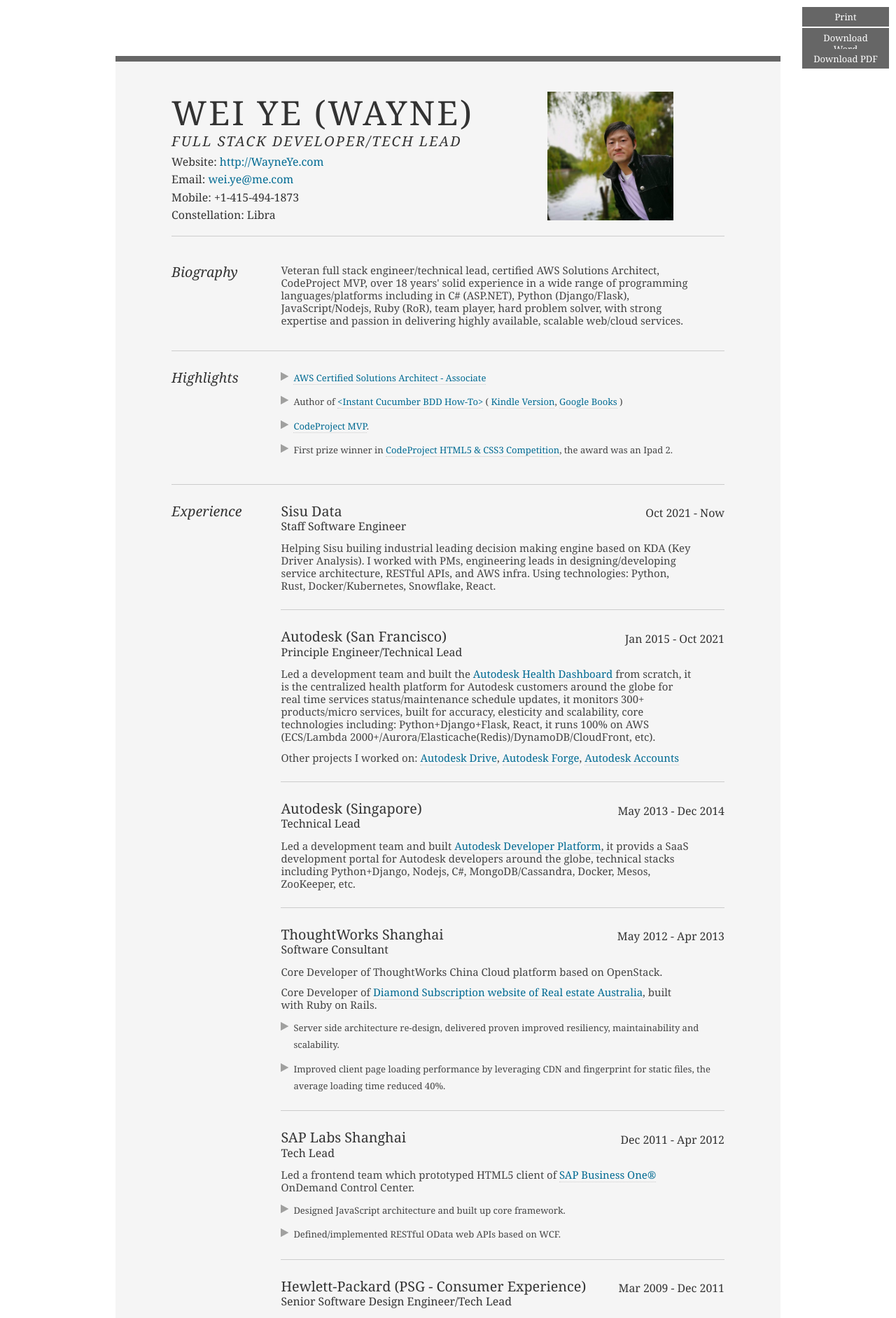
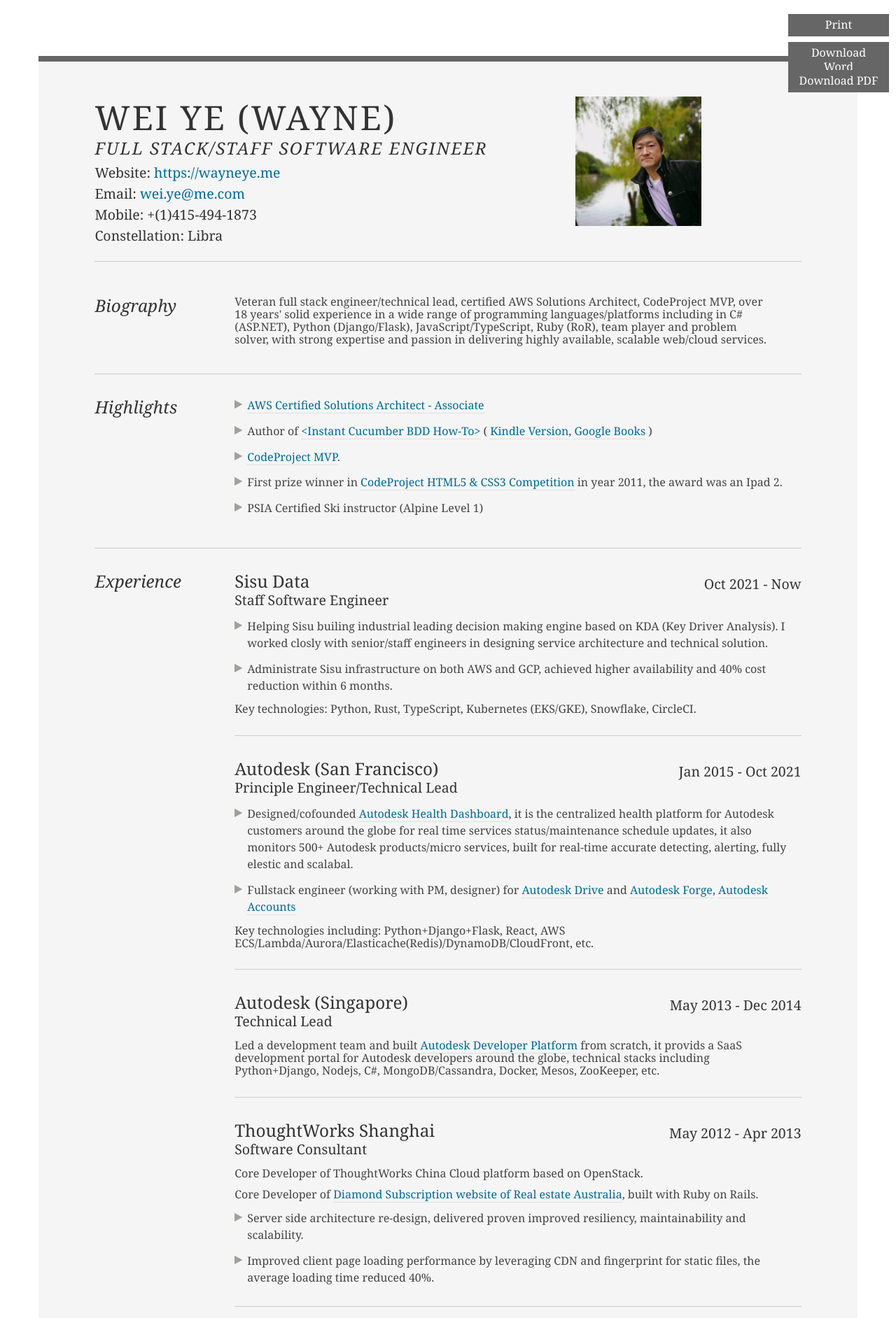
Before and after one commit to WayneYe/wayneye.github.io, a Jekyll site: the page built from _pages/resume.md, in a window 1280 px wide. Shown: the top 1884 px of the page at 70% size. Built offline with Jekyll 4.4.1, drawn with Linux system fonts in a browser that asks for light colours; some of the changed text lies outside the part shown.

Commit message:
Update resume after Sisu shutting down

```diff
--- a/_pages/resume.md
+++ b/_pages/resume.md
@@ -11,7 +11,7 @@
 <head>
   <title>Wayne Ye - Resume</title>
   <meta http-equiv="content-type" content="text/html; charset=utf-8" />
-  <meta name="keywords" content="Wayne Ye, Geek, CV, Resume, WayneYe.com" />
+  <meta name="keywords" content="Wayne Ye, Geek, CV, Resume, wayneye.me" />
   <meta name="description" content="Wayne's resume." />
   <meta http-equiv="X-UA-Compatible" content="IE=edge" />
   <link rel="stylesheet" type="text/css" href="/assets/css/resume/yui-reset.css" media="all" />
@@ -19,13 +19,13 @@
 </head>
 
 <body>
-  <div id="printBtn">
+  <div id="printBtn" class="func-btn">
     <a class="btn" href="javascript:window.print();">Print</a>
   </div>
-  <div id="downloadWord">
+  <div id="downloadWord" class="func-btn">
     <a class="btn" href="https://github.com/WayneYe/wayneye.github.io/raw/master/resume/Wayne_Ye_Resume.docx">Download Word</a>
   </div>
-  <div id="downloadPdf">
+  <div id="downloadPdf" class="func-btn">
     <a class="btn" href="https://github.com/WayneYe/wayneye.github.io/raw/master/resume/Wayne_Ye_Resume.pdf">Download PDF</a>
   </div>
   <div id="doc2" class="yui-t7">
@@ -35,12 +35,12 @@
           <div class="yui-gc">
             <div class="yui-u first">
               <h1>Wei Ye (Wayne)</h1>
-              <h2>Full Stack Developer/Tech Lead</h2>
+              <h2>Full Stack/Staff Software Engineer</h2>
               <!--Contact info -->
               <div class="contact-info">
-                <h3>Website: <a href="http://wayneye.com">http://WayneYe.com</a></h3>
+                <h3>Website: <a href="https://wayneye.me" target="_blank">https://wayneye.me</a></h3>
                 <h3>Email: <a href="mailto:wei.ye@me.com">wei.ye@me.com</a></h3>
-                <h3>Mobile: +1-415-494-1873</h3>
+                <h3>Mobile: +(1)415-494-1873</h3>
                 <h3>Constellation: Libra</h3>
               </div>
             </div>
@@ -62,7 +62,7 @@
               <div class="yui-u">
                 <p>
                   Veteran full stack engineer/technical lead, certified AWS Solutions Architect, CodeProject MVP, over
-                  <script>document.write((new Date()).getFullYear() - 2005)</script> years' solid experience in a wide range of programming languages/platforms including in C# (ASP.NET), Python (Django/Flask), JavaScript/Nodejs, Ruby (RoR), team player, hard problem solver, with strong expertise and passion in delivering highly available, scalable web/cloud services.
+                  <script>document.write((new Date()).getFullYear() - 2005)</script> years' solid experience in a wide range of programming languages/platforms including in C# (ASP.NET), Python (Django/Flask), JavaScript/TypeScript, Ruby (RoR), team player and problem solver, with strong expertise and passion in delivering highly available, scalable web/cloud services.
                 </p>
               </div>
             </div>
@@ -82,7 +82,8 @@
                     )
                   </li>
                   <li><a href="http://www.codeproject.com/script/Awards/MVPWinners.aspx" target="_blank">CodeProject MVP</a>.</li>
-                  <li>First prize winner in <a href="http://www.codeproject.com/script/Awards/Winners.aspx?obtid=2&cmpTpId=3&cid=494" target="_blank">CodeProject HTML5 &amp; CSS3 Competition</a>, the award was an Ipad 2.</li>
+                  <li>First prize winner in <a href="https://www.codeproject.com/script/contests/Winners.aspx?pgnum=4" target="_blank">CodeProject HTML5 &amp; CSS3 Competition</a> in year 2011, the award was an Ipad 2.</li>
+                  <li>PSIA Certified Ski instructor (Alpine Level 1)</li>
                 </ul>
               </div>
             </div>
@@ -98,7 +99,13 @@
                   <h3>Staff Software Engineer</h3>
                   <h4>Oct 2021 - Now</h4>
                   <p>
-                    Helping Sisu builing industrial leading decision making engine based on KDA (Key Driver Analysis). I worked with PMs, engineering leads in designing/developing service architecture, RESTful APIs, and AWS infra.  Using technologies: Python, Rust, Docker/Kubernetes, Snowflake, React.
+                    <ul>
+                        <li>Helping Sisu builing industrial leading decision making engine based on KDA (Key Driver Analysis). I worked closly with senior/staff engineers in designing service architecture and technical solution.</li>
+                        <li>Administrate Sisu infrastructure on both AWS and GCP, achieved higher availability and 40% cost reduction within 6 months.</li>
+                    </ul>
+                  </p>
+                  <p>
+                    Key technologies: Python, Rust, TypeScript, Kubernetes (EKS/GKE), Snowflake, CircleCI.
                   </p>
                 </div>
                 <div class="job">
@@ -106,16 +113,19 @@
                   <h3>Principle Engineer/Technical Lead</h3>
                   <h4>Jan 2015 - Oct 2021</h4>
                   <p>
-                    Led a development team and built the <a href="https://health.autodesk.com" target="_blank">Autodesk Health Dashboard</a> from scratch, it is the centralized health platform for Autodesk customers around the globe for real time services status/maintenance schedule updates, it monitors 300+ products/micro services, built for accuracy, elesticity and scalability, core technologies including: Python+Django+Flask, React, it runs 100% on AWS (ECS/Lambda 2000+/Aurora/Elasticache(Redis)/DynamoDB/CloudFront, etc).
+                    <ul>
+                        <li>Designed/cofounded <a href="https://health.autodesk.com" target="_blank">Autodesk Health Dashboard</a>, it is the centralized health platform for Autodesk customers around the globe for real time services status/maintenance schedule updates, it also monitors 500+ Autodesk products/micro services, built for real-time accurate detecting, alerting, fully elestic and scalabal.</li>
+                        <li>Fullstack engineer (working with PM, designer) for <a href="https://drive.autodesk.com/" _target="_blank">Autodesk Drive</a> and <a href="https://forge.autodesk.com/" target="_blank">Autodesk Forge</a>, <a href="https://accounts.autodesk.com/" _target="blank">Autodesk Accounts</a></li>
+                    </ul>
+                    <p>Key technologies including: Python+Django+Flask, React, AWS ECS/Lambda/Aurora/Elasticache(Redis)/DynamoDB/CloudFront, etc.</p>
                   </p>
-                  <p>Other projects I worked on: <a href="https://drive.autodesk.com/" _target="_blank">Autodesk Drive</a>, <a href="https://forge.autodesk.com/" target="_blank">Autodesk Forge</a>, <a href="https://accounts.autodesk.com/" _target="blank">Autodesk Accounts</a></p>
                 </div>
                 <div class="job">
                   <h2 id="adsk-sgp">Autodesk (Singapore)</h2>
                   <h3>Technical Lead</h3>
                   <h4>May 2013 - Dec 2014</h4>
                   <p>
-                    Led a development team and built <a href="https://forge.autodesk.com" target="_blank">Autodesk Developer Platform</a>, it provids a SaaS development portal for Autodesk developers around the globe, technical stacks including Python+Django, Nodejs, C#, MongoDB/Cassandra, Docker, Mesos, ZooKeeper, etc.
+                    Led a development team and built <a href="https://forge.autodesk.com" target="_blank">Autodesk Developer Platform</a> from scratch, it provids a SaaS development portal for Autodesk developers around the globe, technical stacks including Python+Django, Nodejs, C#, MongoDB/Cassandra, Docker, Mesos, ZooKeeper, etc.
                   </p>
                 </div>
                 <div class="job">
@@ -174,8 +184,8 @@
                   <h4>Jul 2005 - Nov 2007</h4>
                   <p>
                     Developed several web projects for Kintera, including: <a href="http://www.kintera.org/site/pp.asp?c=gqLRI0ODKpF&amp;b=2455257" target="_blank">
-                                            Import Center</a>, Transaction Platform, Financial Link and <a href="http://www.kintera.org/site/pp.asp?c=gqLRI0ODKpF&amp;b=2455275" target="_blank">
-                                            Single Gift Entry</a>, using technologies including C#, ASP.NET, Ajax, etc.
+                      Import Center</a>, Transaction Platform, Financial Link and <a href="http://www.kintera.org/site/pp.asp?c=gqLRI0ODKpF&amp;b=2455275" target="_blank">
+                      Single Gift Entry</a>, using technologies including C#, ASP.NET, Ajax, etc.
                   </p>
                 </div>
               </div>
@@ -193,14 +203,16 @@
               </div>
             </div>
             <!--Hobby-->
-            <div class="yui-gf">
-              <div class="yui-u first">
-                <h2>Hobby</h2>
-              </div>
-              <div class="yui-u">
-                <p>Traveling, computer hardware, electronics, driving, coding, writing technical articles/blogs.</p>
-              </div>
-            </div>
+            <!--
+               -<div class="yui-gf">
+               -  <div class="yui-u first">
+               -    <h2>Hobby</h2>
+               -  </div>
+               -  <div class="yui-u">
+               -    <p>Traveling, computer hardware, electronics, driving, coding, writing technical articles/blogs.</p>
+               -  </div>
+               -</div>
+            -->
             <!--Education-->
             <div class="yui-gf last">
               <div class="yui-u first">
@@ -208,7 +220,7 @@
               </div>
               <div class="yui-u">
                 <h2>Wuhan Jianghan University (2001 - 2005)</h2>
-                <h3>Computer Science & Technology</h3>
+                <h3>Bachelor Degree, Computer Science and Technology</h3>
               </div>
             </div>
           </div>
@@ -224,5 +236,4 @@
   <!--Resume End-->
 
 </body>
-
 </html>
--- a/assets/css/resume/resume.css
+++ b/assets/css/resume/resume.css
@@ -1,5 +1,6 @@
 body {
   font-family: Georgia;
+  font-size: 16px;
   color: #444;
 }
 
@@ -35,21 +36,28 @@
   margin-bottom: 2em;
 }
 
+.func-btn {
+  /*position: absolute;*/
+  /*display: inline-block;*/
+  /*top: 10px;*/
+  /*right: 10px;*/
+}
+
 #printBtn {
   position: absolute;
-  top: 10px;
+  top: 20px;
   right: 10px;
 }
 
 #downloadWord {
   position: absolute;
-  top: 40px;
+  top: 60px;
   right: 10px;
 }
 
 #downloadPdf {
   position: absolute;
-  top: 70px;
+  top: 100px;
   right: 10px;
 }
 
@@ -92,7 +100,7 @@
 }
 
 #downloadBtnBottom {
-  width: 440px;
+  width: 500px;
   margin: 0 auto;
   margin-top: -50px;
   margin-bottom: 50px;
@@ -127,7 +135,7 @@
 }
 
 p {
-  font-size: 115%;
+  /*font-size: 115%;*/
   line-height: 18px;
   padding-right: 3em;
   margin-bottom: 0.5em;
@@ -199,7 +207,7 @@
   padding: 6px 12px 6px 12px;
   margin-bottom: 6px;
   text-decoration: none;
-  width: 100px;
+  width: 120px;
   border: none;
 }
 
```
